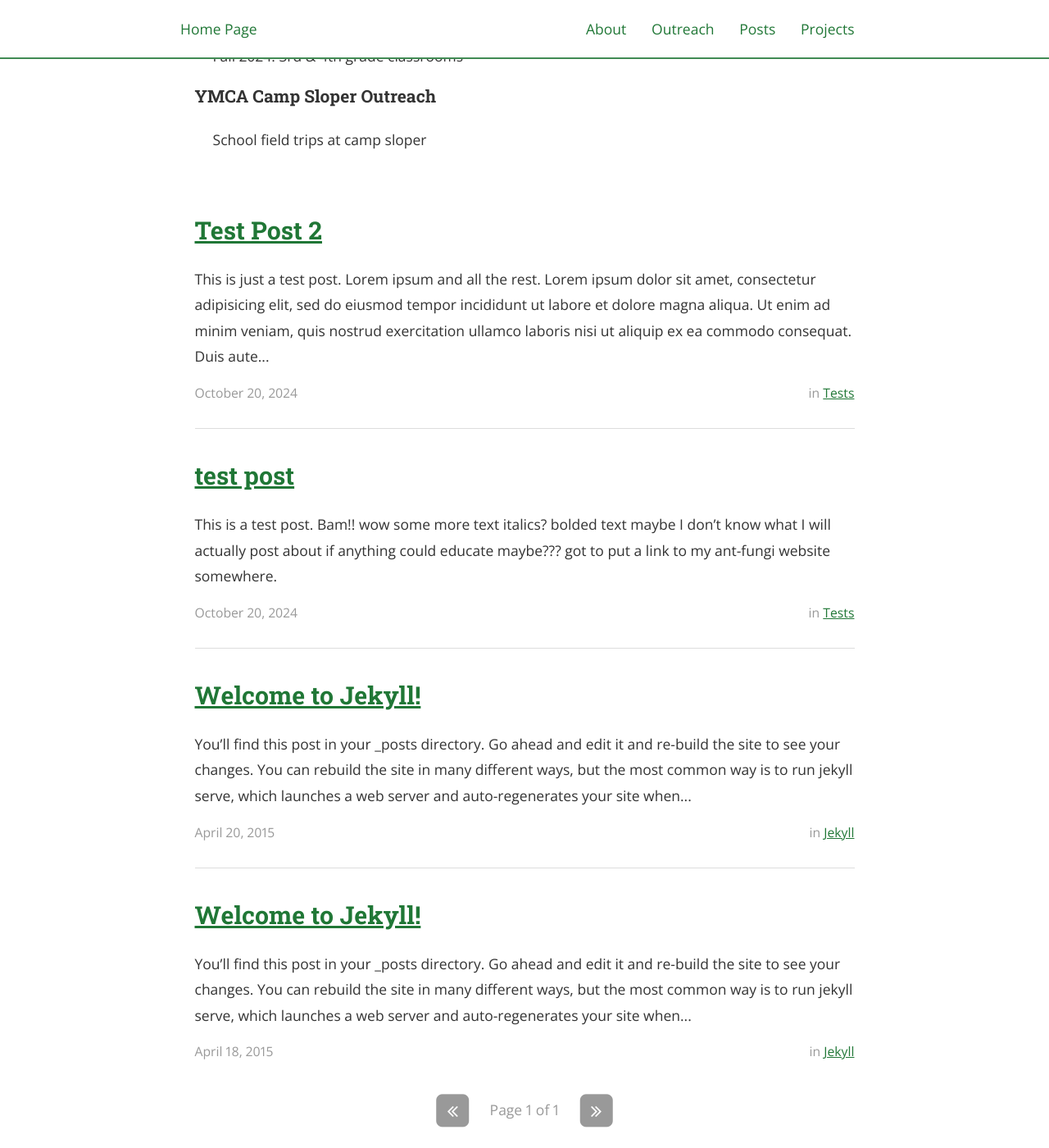
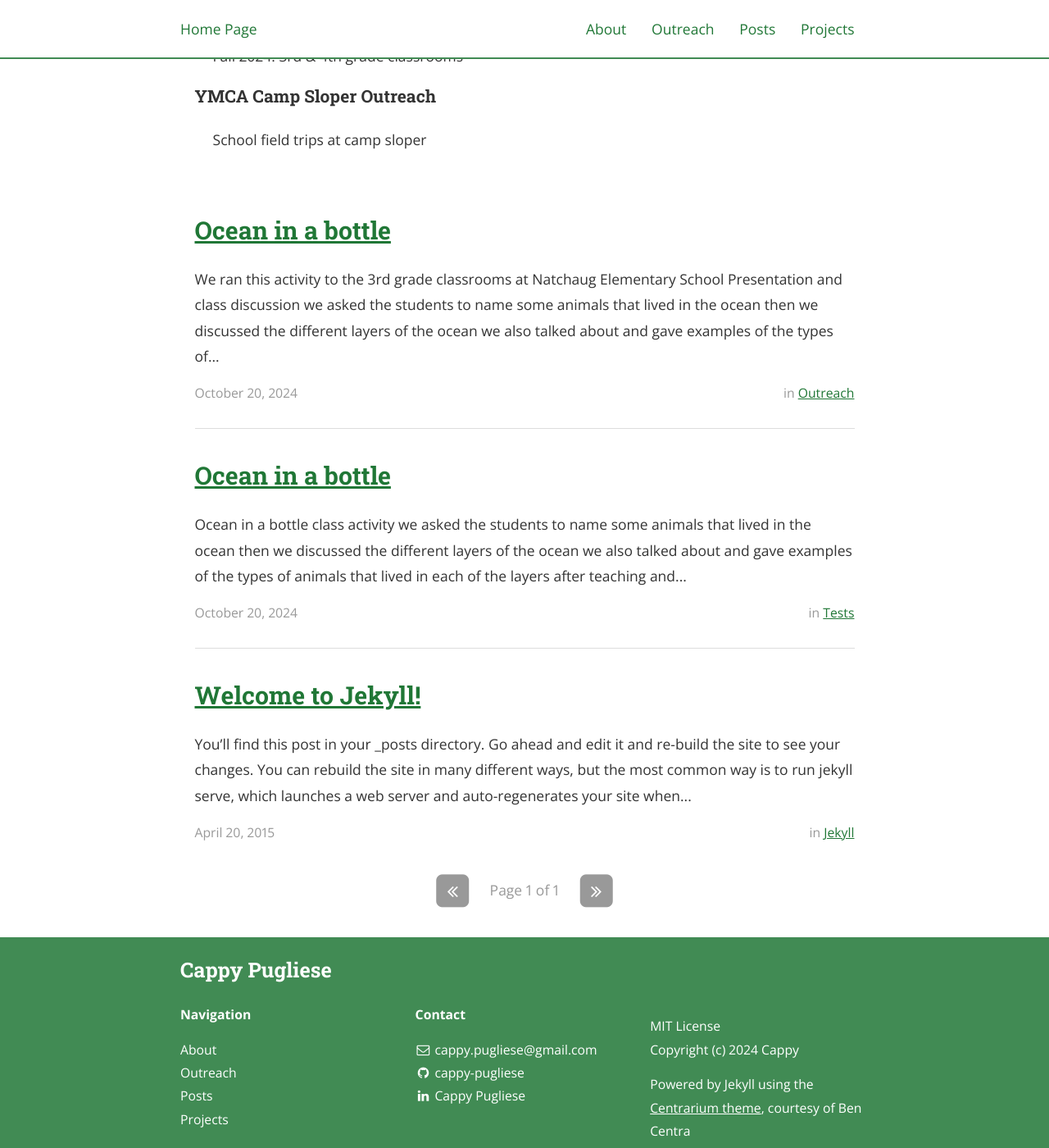
Before and after one commit to cappy-pugliese/cappy-pugliese-website, a Jekyll site: the page built from centrarium-master-clone/index.html, in a window 1280 px wide and 1400 px high, scrolled down 985 px. Shown: the whole window at 82% size. Built offline with Jekyll 4.4.1, drawn with Linux system fonts in a browser that asks for light colours; nearby versions of some CDN libraries; the list of posts is cut into pages by our own code; some of the changed text lies outside the part shown.

Commit message:
lots of stuff whoopsies
started working on a new post, added to project.md, moved older posts around

```diff
--- a/centrarium-master-clone/_posts/2024-10-20-test-post2.md
+++ b/centrarium-master-clone/_posts/2024-10-20-test-post2.md
@@ -1,16 +1,16 @@
 ---
 layout: post
-title:  "Test Post 2"
+title:  "Ocean in a bottle"
 date:   2024-10-20T20:05:01
 author: Cappy Pugliese
 categories: tests
 ---
 
-This is just a test post. Lorem ipsum and all the rest.
+Ocean in a bottle class activity
+- we asked the students to name some animals that lived in the ocean
+- then we discussed the different layers of the ocean
+- we also talked about and gave examples of the types of animals that lived in each of the layers
 
-Lorem ipsum dolor sit amet, consectetur adipisicing elit, sed do eiusmod
-tempor incididunt ut labore et dolore magna aliqua. Ut enim ad minim veniam,
-quis nostrud exercitation ullamco laboris nisi ut aliquip ex ea commodo
-consequat. Duis aute irure dolor in reprehenderit in voluptate velit esse
-cillum dolore eu fugiat nulla pariatur. Excepteur sint occaecat cupidatat non
-proident, sunt in culpa qui officia deserunt mollit anim id est laborum.
+- after teaching and discussing, we did an "ocean in a bottle" craft with them
+- it allowed the kids to learn about density, liquid layers, and water currents
+- the kids loved doing the craft since it made them feel like real scientists
--- /dev/null
+++ b/centrarium-master-clone/_posts/2024-12-18-ocean-in-a-bottle.md
@@ -0,0 +1,23 @@
+---
+layout: post
+title:  "Ocean in a bottle"
+date:   2024-10-20T20:05:01
+author: Cappy Pugliese
+categories: Outreach
+cover: "assets/images/ocean-in-a-bottle_picture.jpeg"
+---
+
+We ran this activity to the 3rd grade classrooms at Natchaug Elementary School
+
+### Presentation and class discussion
+- we asked the students to name some animals that lived in the ocean
+- then we discussed the different layers of the ocean
+- we also talked about and gave examples of the types of animals that lived in each of the layers
+
+### Ocean in a bottle class activity
+- after teaching and discussing, we did an "ocean in a bottle" craft with them
+- it allowed the kids to learn about density, liquid layers, and water currents
+- the kids loved doing the craft since it made them feel like real scientists
+
+
+<a href="/assets/images/ocean-in-a-bottle-craft3.jpeg" data-lightbox="Ocean in a bottle craft" data-title="image of ocean in the bottle craft, photo curtesy of Kristen at adayinfirstgrade.com/blog"><img src="/assets/images/ocean-in-a-bottle-craft3.jpeg" alt="image of a plastic water bottle filled halfway with water that has been dyed blue. The image shows someone adding in a layer of vegetable oil on top of the water"></a>
--- a/centrarium-master-clone/index.html
+++ b/centrarium-master-clone/index.html
@@ -19,7 +19,7 @@ pagination:
 	<a href="/projects/">Projects</a>
 	</h2>
 	<section>
-      <h4>Recent/Ongoing Projects</h4>
+      <h4>Current Projects</h4>
       <p>&emsp; Masters Research: Population genomics of <i>Pseudogymnoascus destructans</i></p>
       <h4>Past Projects</h4>
       <p>&emsp; Undergrad Research: Effects of fungal pathogens on ants and their fungal cultivars</p>
--- a/centrarium-master-clone/pages/projects.md
+++ b/centrarium-master-clone/pages/projects.md
@@ -5,9 +5,19 @@ permalink: /projects/
 main_nav: true
 ---
 
-## Recent/Ongoing Projects
+## Current Projects
 ### Masters Research
-- elaborate
+- Looking at the fungal pathogen responsible for White Nose Syndrome (WNS) in bats (_Pseudogymnoascus destructans_)
+  - WNS results in a high mortality rate in overwintering bats
+  - currently affects bats in the United States and Canada
+    - rapid population declines of certain bat species
+    - some bat species are at risk of extinction
+  - learn more about <a href="https://www.whitenosesyndrome.org/" target="_blank">WNS here!</a>
+- I will be analyzing the population genomics of _Pseudogymnoascus destructans_ using:
+  - genome analyses
+  - estimating relatedness with phylogenic trees
+  - landscape genomics to look at gene flow barriers
+<br>
 
 ## Past Projects
 ### Undergrad Senior Year Research Project
```
Also changed, not shown: centrarium-master-clone/assets/images/ocean-in-a-bottle-craft3.jpeg (added), centrarium-master-clone/assets/images/ocean-in-a-bottle_picture.jpeg (added), centrarium-master-clone/posts_archive/2015-04-18-welcome-to-jekyll.md (renamed from centrarium-master-clone/_posts/2015-04-18-welcome-to-jekyll.md), centrarium-master-clone/posts_archive/2024-10-20-test-post1.md (renamed from centrarium-master-clone/_posts/2024-10-20-test-post1.md), 2 other files.
